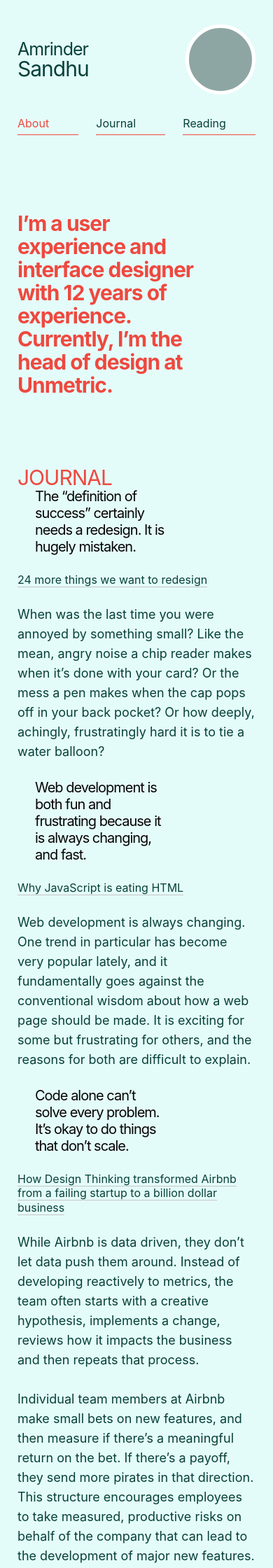
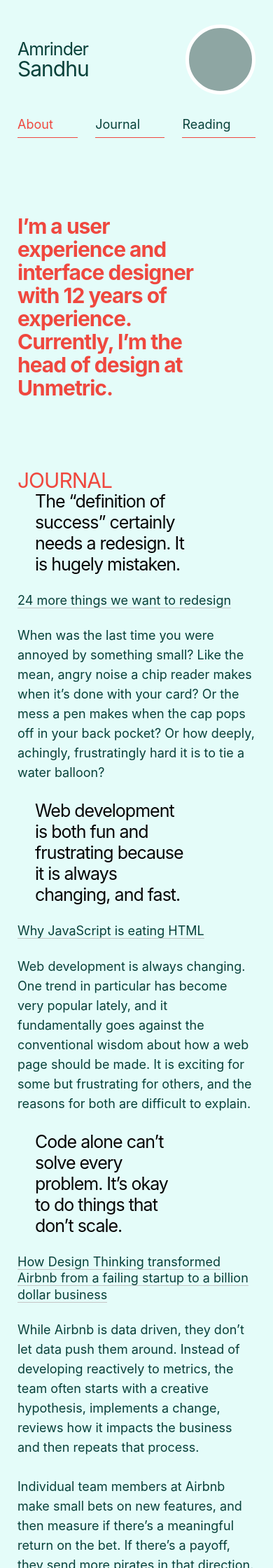
Before and after one commit to harjotgrewal/amrindersandhu, a Jekyll site: the page built from index-old.html, in a window 390 px wide. Shown: the top 2240 px of the page at 70% size. Built offline with Jekyll 4.4.1, drawn with Linux system fonts in a browser that asks for light colours; grey boxes are pictures that could not be loaded.

Commit message:
[UPDATE][CSS] Entries heading size

```diff
--- a/_scss/_components-entry.scss
+++ b/_scss/_components-entry.scss
@@ -20,7 +20,7 @@
 
 
 .c-entry__heading {
-    font-size: $font-size-s;
+    font-size: 25px;
     line-height: 1.2;
     margin-bottom: 25px;
 
@@ -30,7 +30,7 @@
     }
 
     @include media-query(portable) {
-        padding: 0 125px 0 25px;
+        padding: 0 100px 0 25px;
     }
 }
 
--- a/css/styles.css
+++ b/css/styles.css
@@ -529,7 +529,7 @@
       font-size: 30px; } }
 
 h4 {
-  font-size: 16px;
+  font-size: 18px;
   margin-bottom: 10px;
   line-height: 1.1; }
   @media screen and (min-width: 1139px) {
@@ -545,6 +545,12 @@
     p {
       font-size: 20px;
       line-height: 30px; } }
+
+main p {
+  -webkit-hyphens: auto;
+     -moz-hyphens: auto;
+      -ms-hyphens: auto;
+          hyphens: auto; }
 
 em {
   font-style: italic; }
@@ -591,7 +597,7 @@
   max-width: calc(100% - 175px) !important; }
 
 .o-list--bullet {
-  font-size: 16px;
+  font-size: 18px;
   list-style-type: disc;
   list-style-position: outside;
   margin-top: 10px;
@@ -653,7 +659,7 @@
       width: 150px; } }
 
 .c-book_title {
-  font-size: 16px;
+  font-size: 18px;
   white-space: normal;
   line-height: 1.2;
   margin-bottom: 5px; }
@@ -661,7 +667,7 @@
 .c-book_author {
   color: #858585;
   display: inline-block;
-  font-size: 16px;
+  font-size: 18px;
   font-weight: normal;
   line-height: 1.3; }
 
@@ -786,7 +792,7 @@
     margin-top: 10px; } }
 
 .c-entry__heading {
-  font-size: 20px;
+  font-size: 25px;
   line-height: 1.2;
   margin-bottom: 25px; }
   @media screen and (min-width: 1139px) {
@@ -795,7 +801,7 @@
       margin-bottom: 10px; } }
   @media screen and (max-width: 63.9375em) {
     .c-entry__heading {
-      padding: 0 125px 0 25px; } }
+      padding: 0 100px 0 25px; } }
 
 @media screen and (min-width: 1139px) {
   .c-section__col--1to4 {
@@ -856,7 +862,7 @@
   .c-footer span,
   .c-footer a {
     color: #858585;
-    font-size: 16px; }
+    font-size: 18px; }
   @media screen and (max-width: 44.9375em) {
     .c-footer span {
       display: inline-block;
@@ -967,7 +973,7 @@
 .c-nav__link {
   color: #050505;
   display: inline-block;
-  font-size: 16px;
+  font-size: 18px;
   line-height: 2;
   margin-bottom: 10px; }
   @media screen and (max-width: 63.9375em) {
@@ -1060,7 +1066,7 @@
 .c-section__caption {
   color: #858585;
   grid-column: 2/-1;
-  font-size: 16px;
+  font-size: 18px;
   font-style: italic;
   margin: 10px 25px 25px; }
   @media screen and (min-width: 1139px) {
@@ -1089,7 +1095,7 @@
   border: none;
   cursor: pointer;
   display: inline-block;
-  font-size: 16px;
+  font-size: 18px;
   padding-top: 10px; }
   .c-section__nav_link.is_active {
     color: #01CD7D; }
```
Also changed, not shown: _scss/_base-typography.scss (+5 -5 lines), 1 other file.
